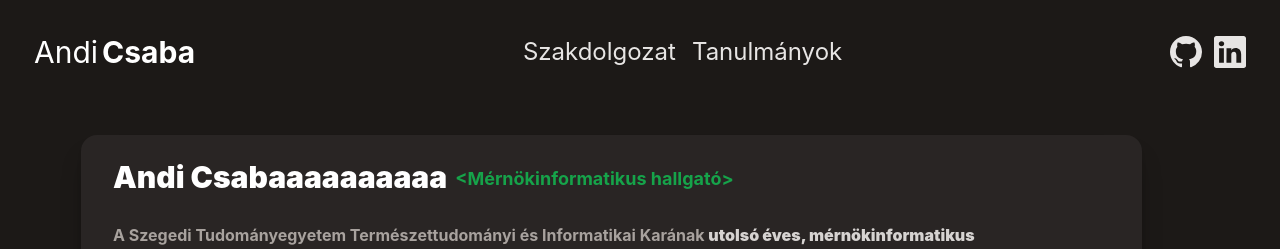
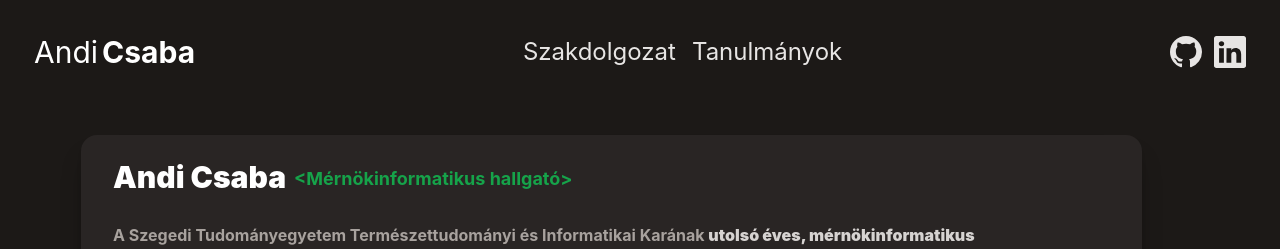
Before and after one commit to CsabaAndi/csabaandi.github.io, a React (Create React App) app: page / in a window 1280 px wide. Shown: the top 249 px of the page. Built offline with nearby package versions, Linux system fonts and the light colour scheme.

Commit message:
! reverted back tmp change after solving custom domain deployment issues  !

```diff
--- a/src/components/About/About.tsx
+++ b/src/components/About/About.tsx
@@ -9,7 +9,7 @@ function AboutMe() {
                         <div className='flex flex-col overflow-hidden break-words gap-y-6 rounded-2xl bg-stone-800 p-4 pt-12 shadow-xl shadow-black/30 md:p-8 md:pt-12 xl:pr-32 lg:pt-6'> {/** @todo: pr-size **/}
                             <div className='flex flex-wrap mb-1 items-center'>
 
-                                <h1 className="text-3xl font-black text-white items-center ">Andi Csabaaaaaaaaaa</h1>
+                                <h1 className="text-3xl font-black text-white items-center ">Andi Csaba</h1>
 
                                 <p className='mt-1 ml-0 xs:ml-1 xxs:ml-0.5 sm:ml-2 text-green-600 font-bold text-sm sm:text-lg'>&lt;Mérnökinformatikus hallgató&gt;</p>
                             </div>
```
